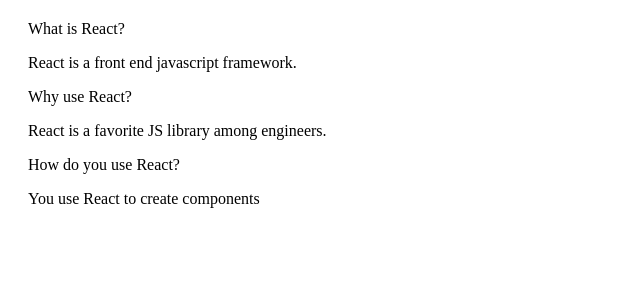
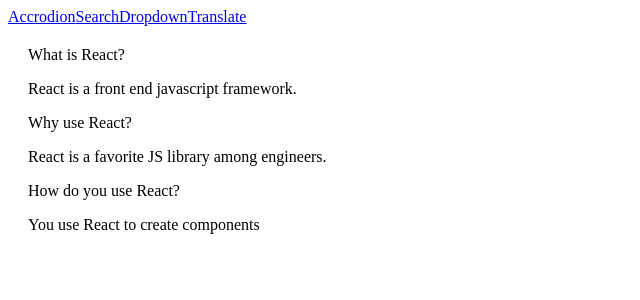
Before and after one commit to wei-yiting/wiki-widgets-app, a React (Create React App) app: page / in a window 1280 px wide. Shown: the top 300 px of the page, without its empty margins (0-640 px from the left). Built offline with nearby package versions, Linux system fonts and the light colour scheme; the HTML template or start-up script is replaced by a standard one.

Commit message:
add nav bar by building  navigation from scratch without using Router

```diff
--- a/src/App.js
+++ b/src/App.js
@@ -4,6 +4,7 @@
 import Dropdown from "./components/Dropdown";
 import Translate from "./components/Translate";
 import Route from "./components/Route";
+import Header from "./components/Header";
 
 const items = [
   {
@@ -39,6 +40,7 @@
   const [selected, setSelected] = useState(options[0]);
   return (
     <div>
+      <Header />
       <Route path="/">
         <Accordion items={items} />
       </Route>
--- a/src/components/Header.js
+++ b/src/components/Header.js
@@ -1,20 +1,21 @@
 import React from "react";
+import Link from "./Link";
 
 const Header = () => {
   return (
     <div className="ui secondary pointing menu">
-      <a href="/" className="item">
+      <Link href="/" className="item">
         Accrodion
-      </a>
-      <a href="/list" className="item">
+      </Link>
+      <Link href="/list" className="item">
         Search
-      </a>
-      <a href="/dropdown" className="item">
+      </Link>
+      <Link href="/dropdown" className="item">
         Dropdown
-      </a>
-      <a href="/translate" className="item">
+      </Link>
+      <Link href="/translate" className="item">
         Translate
-      </a>
+      </Link>
     </div>
   );
 };
--- /dev/null
+++ b/src/components/Link.js
@@ -0,0 +1,21 @@
+import React from "react";
+
+const Link = ({ className, href, children }) => {
+  const onClick = (evt) => {
+    if (evt.metaKey || evt.ctrlKey) {
+      return;
+    }
+    evt.preventDefault();
+    window.history.pushState({}, "", href);
+
+    const navEvent = new PopStateEvent("popstate");
+    window.dispatchEvent(navEvent);
+  };
+  return (
+    <a onClick={onClick} className={className} href={href}>
+      {children}
+    </a>
+  );
+};
+
+export default Link;
--- a/src/components/Route.js
+++ b/src/components/Route.js
@@ -1,5 +1,18 @@
+import { useEffect, useState } from "react";
+
 const Route = ({ path, children }) => {
-  return window.location.pathname === path ? children : null;
+  const [currentPath, setCurrentPath] = useState(window.location.pathname);
+  const onLocationChange = () => {
+    setCurrentPath(window.location.pathname);
+  };
+
+  useEffect(() => {
+    window.addEventListener("popstate", onLocationChange);
+    return () => {
+      window.removeEventListener("popstate", onLocationChange);
+    };
+  }, []);
+  return currentPath === path ? children : null;
 };
 
 export default Route;
```
